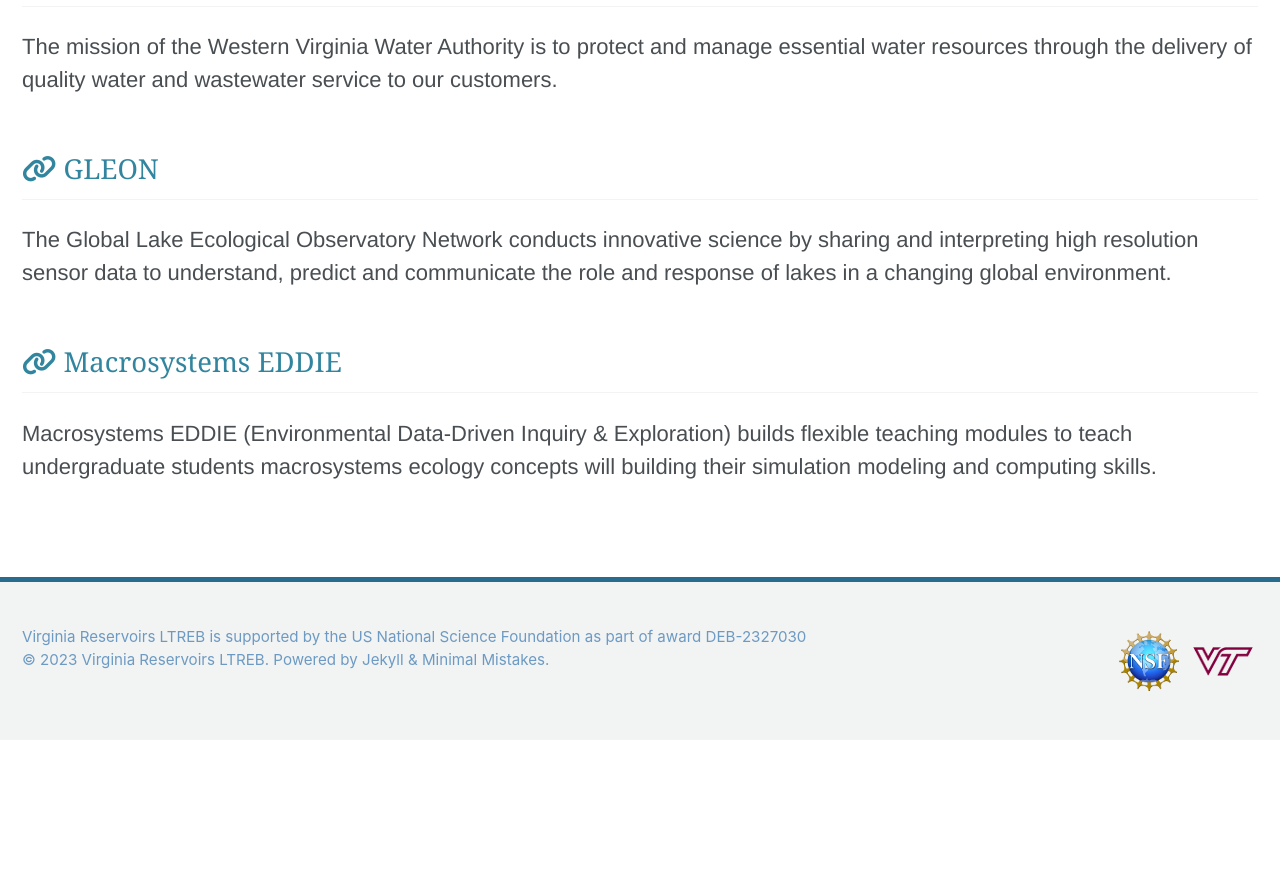
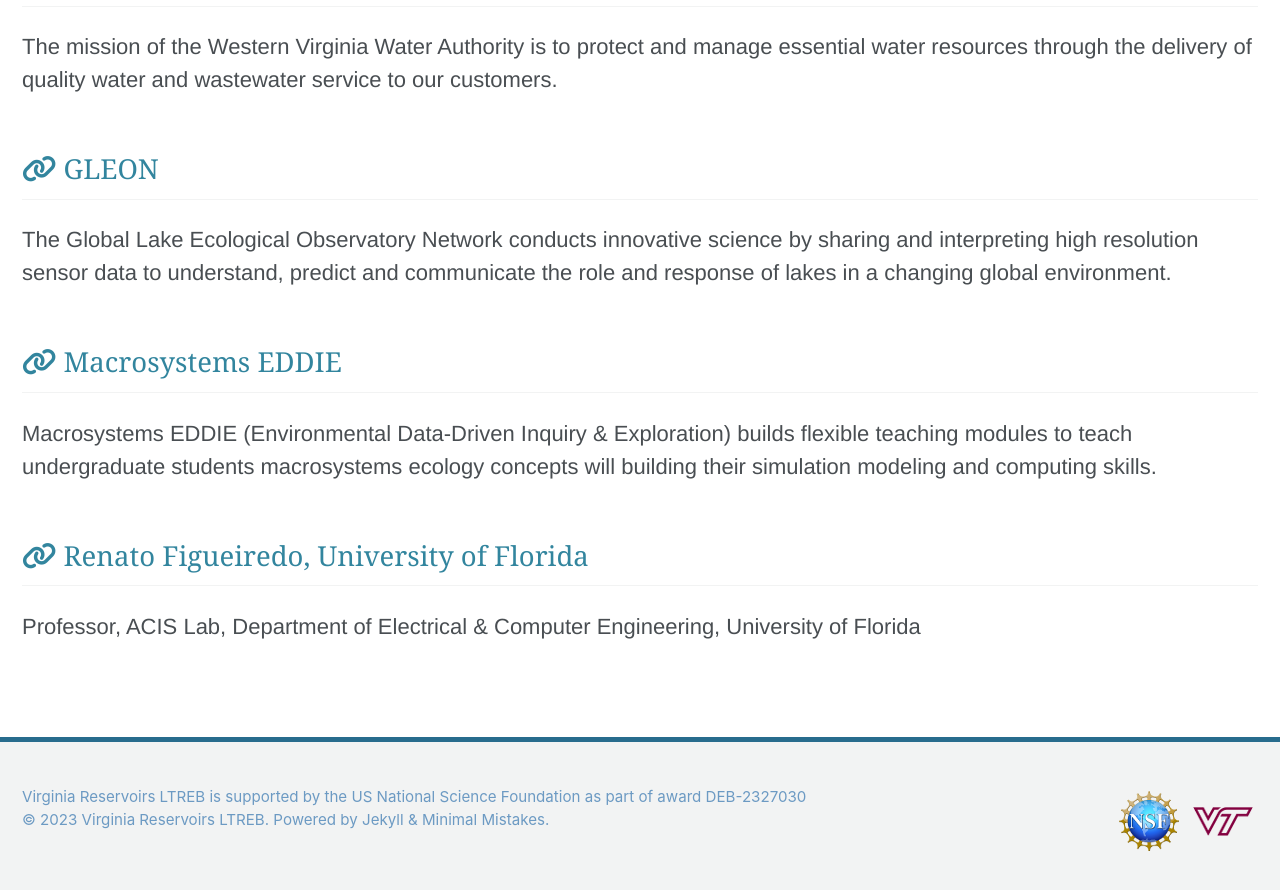
Before and after one commit to LTREB-reservoirs/LTREB-reservoirs.github.io, a Jekyll site: the page built from _pages/partners.md, in a window 1280 px wide and 900 px high, scrolled down 789 px. Shown: the top 890 px of the window. Built offline with Jekyll 4.4.1, drawn with Linux system fonts in a browser that asks for light colours; cached includes are drawn as plain includes; nearby versions of some CDN libraries; before the commit the page ends 1529 px from its top, so only the background shows below that.

Commit message:
Update partners.md

```diff
--- a/_pages/partners.md
+++ b/_pages/partners.md
@@ -16,3 +16,5 @@ The mission of the Western Virginia Water Authority is to protect and manage ess
 The Global Lake Ecological Observatory Network conducts innovative science by sharing and interpreting high resolution sensor data to understand, predict and communicate the role and response of lakes in a changing global environment.
 ## [<i class="fa fa-link" aria-hidden="true"></i> Macrosystems EDDIE](http://macrosystemseddie.org)
 Macrosystems EDDIE (Environmental Data-Driven Inquiry & Exploration) builds flexible teaching modules to teach undergraduate students macrosystems ecology concepts will building their simulation modeling and computing skills.
+## [<i class="fa fa-link" aria-hidden="true"></i> Renato Figueiredo, University of Florida](http://acis.ufl.edu)
+Professor, ACIS Lab, Department of Electrical & Computer Engineering, University of Florida
```
